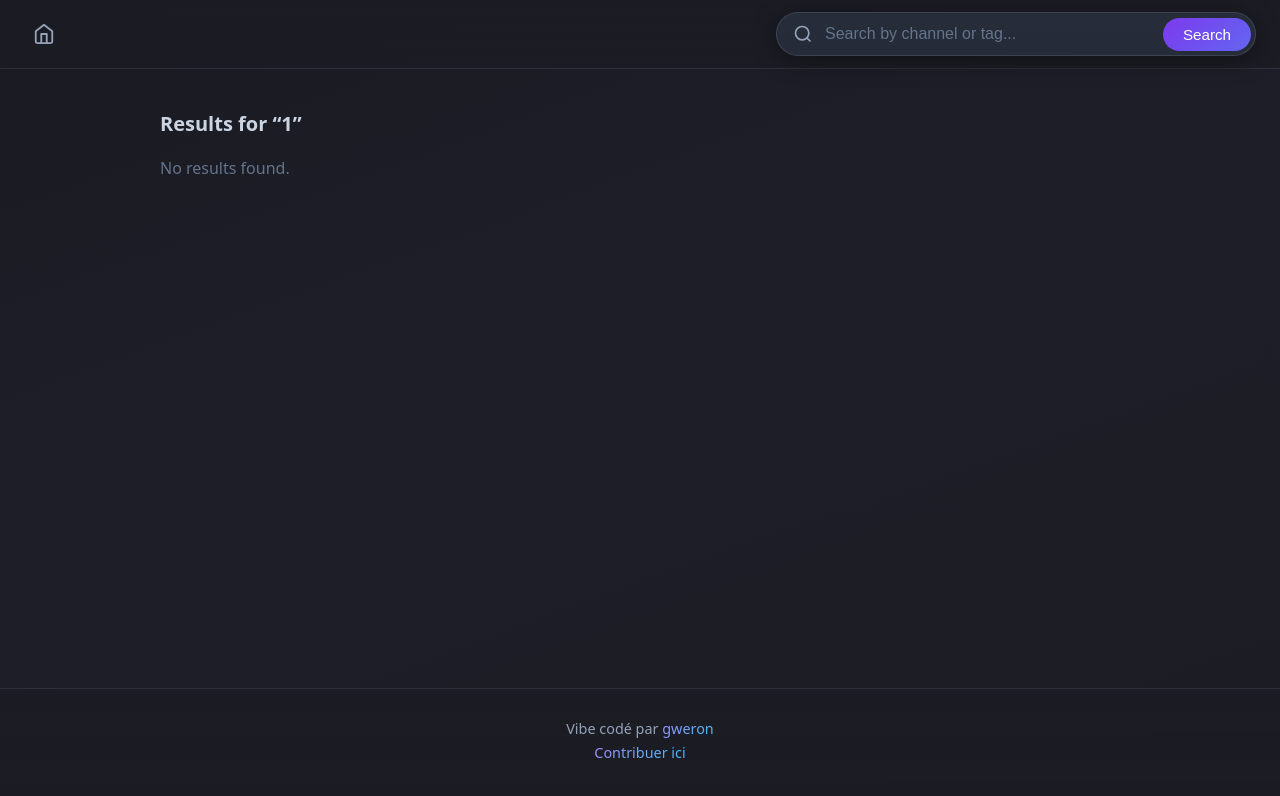
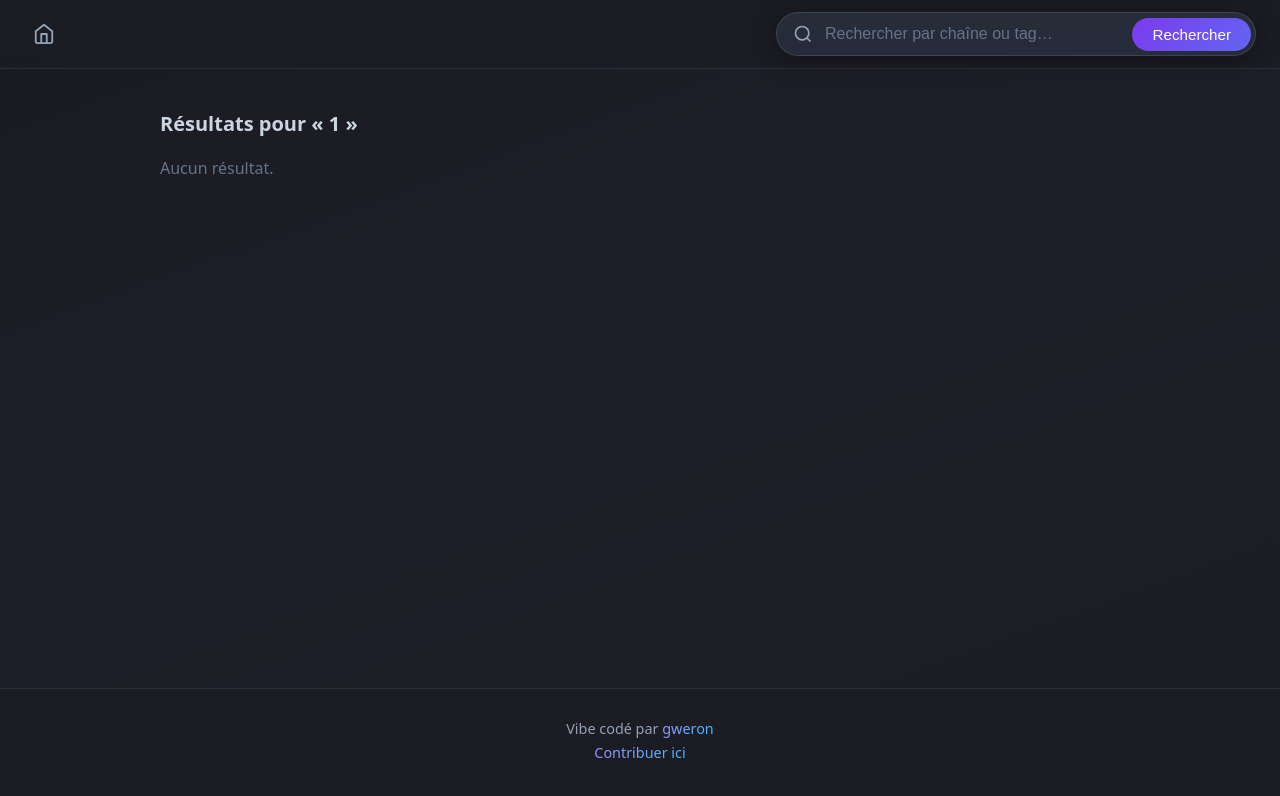
Before and after one commit to Theo-Farnole/motiondesign-lib, a React (Vite) app: page /search/1 in a window 1280 px wide. Shown: the top 796 px of the page. Built offline with nearby package versions, Linux system fonts and the light colour scheme.

Commit message:
translate to french

```diff
--- a/src/App.tsx
+++ b/src/App.tsx
@@ -9,7 +9,7 @@ export const App: React.FC = () => {
       <header className="home-hero">
         <h1 className="home-hero__title">
           <span className="home-hero__title--large">Motion Design</span>
-          <span className="home-hero__title--small">References</span>
+          <span className="home-hero__title--small">Références</span>
         </h1>
         <p className="home-hero__description">
           Une sélection de références vidéo pour le motion design, classées par auteur et par thème.
--- a/src/components/Header.tsx
+++ b/src/components/Header.tsx
@@ -6,7 +6,7 @@ import "./Header.scss";
 export const Header: React.FC = () => {
   return (
     <header className="global-header">
-      <Link to="/" className="global-header__home" aria-label="Home">
+      <Link to="/" className="global-header__home" aria-label="Accueil">
         <svg width="22" height="22" viewBox="0 0 24 24" fill="none" stroke="currentColor" strokeWidth="2" strokeLinecap="round" strokeLinejoin="round" aria-hidden>
           <path d="M3 9l9-7 9 7v11a2 2 0 0 1-2 2H5a2 2 0 0 1-2-2z" />
           <polyline points="9 22 9 12 15 12 15 22" />
--- a/src/components/ReferenceThumbnail.tsx
+++ b/src/components/ReferenceThumbnail.tsx
@@ -40,7 +40,7 @@ export const ReferenceThumbnail: React.FC<ReferenceThumbnailProps> = ({
         <div className="reference-thumbnail__thumb-button">
           <img
             src={thumbnailUrl}
-            alt={`Thumbnail for ${reference.url}`}
+            alt={`Miniature pour ${reference.url}`}
             className="reference-thumbnail__image"
           />
         </div>
--- a/src/components/SearchBar.tsx
+++ b/src/components/SearchBar.tsx
@@ -108,7 +108,7 @@ export const SearchBar: React.FC = () => {
           className="search-bar__input"
           autoComplete="off"
           type="text"
-          placeholder="Search by channel or tag..."
+          placeholder="Rechercher par chaîne ou tag…"
           value={query}
           onChange={(e) => setQuery(e.target.value)}
           onFocus={() => setFocused(true)}
@@ -123,9 +123,9 @@ export const SearchBar: React.FC = () => {
           type="button"
           className="search-bar__submit"
           onClick={submitSearch}
-          aria-label="Search"
+          aria-label="Rechercher"
         >
-          Search
+          Rechercher
         </button>
       </div>
       {showSuggestions && (
--- a/src/pages/PlayerPage.tsx
+++ b/src/pages/PlayerPage.tsx
@@ -75,7 +75,7 @@ export const PlayerPage: React.FC = () => {
         {embedUrl && (
           <iframe
             src={embedUrl}
-            title="Motion design reference"
+            title="Référence motion design"
             allow="accelerometer; autoplay; clipboard-write; encrypted-media; gyroscope; picture-in-picture; web-share"
             allowFullScreen
           />
--- a/src/pages/SearchPage.tsx
+++ b/src/pages/SearchPage.tsx
@@ -21,10 +21,10 @@ export const SearchPage: React.FC = () => {
   return (
     <>
       <h2 className="search-page__heading">
-          {decodedTerm ? `Results for “${decodedTerm}”` : "Search"}
+          {decodedTerm ? `Résultats pour « ${decodedTerm} »` : "Recherche"}
         </h2>
         {filtered.length === 0 ? (
-          <p className="search-page__empty">No results found.</p>
+          <p className="search-page__empty">Aucun résultat.</p>
         ) : (
           <section className="references-grid">
             {filtered.map((reference) => {
```
